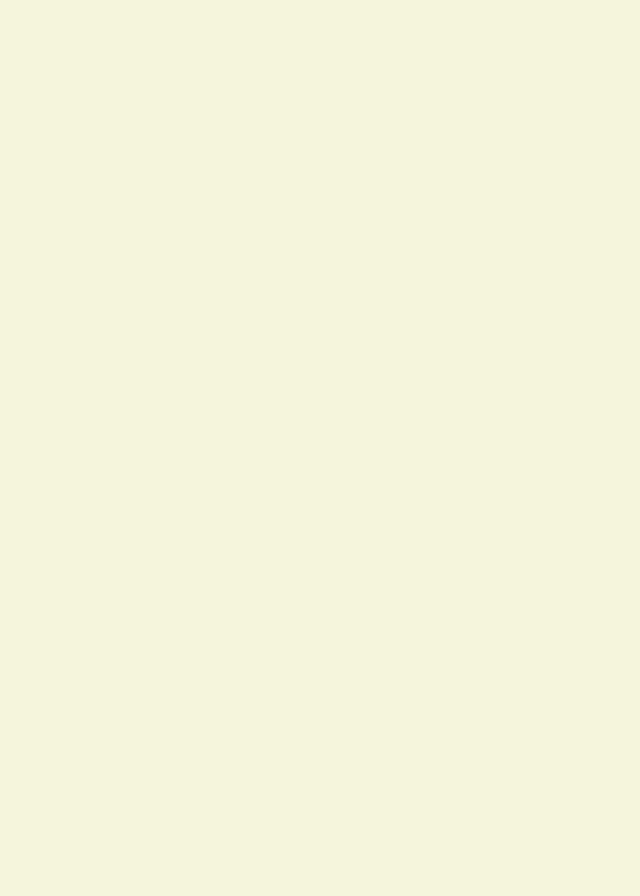
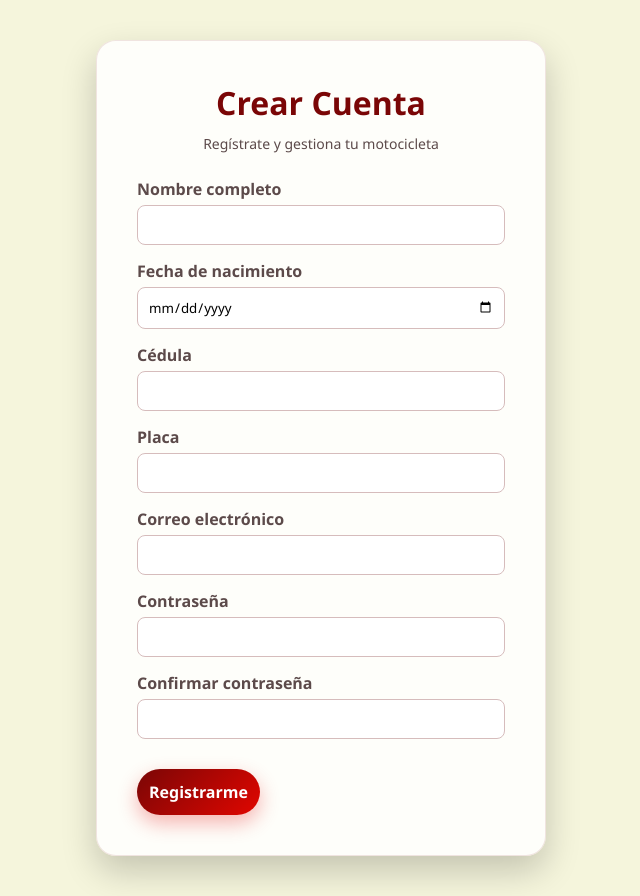
Before and after one commit to juandamartinez1811/Motosmart, a website: page Public/html/registro.html in a window 1280 px wide. Shown: the whole page, without its empty margins (319-959 px from the left). Before the commit the page ends 800 px from the top, so only its background shows below. Drawn offline with Linux system fonts and the light colour scheme.

Commit message:
gitt add. git commit -m "Creacion Registro" git push

```diff
--- a/Public/css/registro.css
+++ b/Public/css/registro.css
@@ -1,6 +1,129 @@
 *{
-    background-color: beige;
     margin: 0;
     padding: 0;
     box-sizing: border-box;
+    font-family: 'Segoe UI', sans-serif;
 }
+
+/* Fondo general */
+body{
+    background-color: beige;
+    overflow-x: hidden;
+}
+
+/* Contenedor principal */
+.contenedor{
+    display: flex;
+    justify-content: center;
+    align-items: center;
+    min-height: 100vh;
+    padding: 40px 20px;
+}
+
+/* Tarjeta del registro */
+.card-registro{
+    background: rgba(255, 255, 255, 0.85);
+    backdrop-filter: blur(10px);
+    border-radius: 20px;
+    padding: 40px;
+    width: 450px;
+    box-shadow: 0 15px 35px rgba(0,0,0,0.2);
+    transition: all 0.3s ease;
+    border: 1px solid rgba(122, 6, 6, 0.1);
+}
+
+.card-registro:hover{
+    transform: translateY(-5px);
+    box-shadow: 0 20px 45px rgba(0,0,0,0.25);
+}
+
+/* Títulos */
+.card-registro h1{
+    text-align: center;
+    color: #7a0606;
+    margin-bottom: 10px;
+}
+
+.subtitulo{
+    text-align: center;
+    color: #5c4a4a;
+    font-size: 14px;
+    margin-bottom: 25px;
+}
+
+.card-registro h3{
+    text-align: center;
+    margin: 20px 0 15px;
+    color: #7a0606;
+}
+
+/* Grupos de inputs */
+.grupo{
+    display: flex;
+    flex-direction: column;
+    margin-bottom: 15px;
+}
+
+.grupo label{
+    margin-bottom: 5px;
+    font-weight: 600;
+    color: #5c4a4a;
+}
+
+.grupo input{
+    padding: 10px;
+    border-radius: 8px;
+    border: 1px solid #d6bcbc;
+    outline: none;
+    transition: 0.3s;
+}
+
+.grupo input:focus{
+    border-color: #7a0606;
+    box-shadow: 0 0 5px rgba(122, 6, 6, 0.3);
+}
+
+/* Línea divisoria */
+hr{
+    margin: 20px 0;
+    border: none;
+    height: 1px;
+    background-color: #d6bcbc;
+}
+
+/* Botón */
+.btn-registrar{
+    margin-top: 15px;
+    background: linear-gradient(135deg, #7a0606, #e10600);
+    color: white;
+    padding: 12px;
+    border: none;
+    border-radius: 50px;
+    font-size: 16px;
+    font-weight: 600;
+    cursor: pointer;
+    transition: all 0.3s ease;
+    box-shadow: 0 8px 20px rgba(225, 6, 0, 0.3);
+}
+
+.btn-registrar:hover{
+    transform: translateY(-3px);
+    box-shadow: 0 12px 25px rgba(225, 6, 0, 0.4);
+}
+
+/* Link login */
+.login-link{
+    text-align: center;
+    margin-top: 20px;
+    font-size: 14px;
+}
+
+.login-link a{
+    color: #7a0606;
+    font-weight: bold;
+    text-decoration: none;
+}
+
+.login-link a:hover{
+    text-decoration: underline;
+}
--- a/Public/html/registro.html
+++ b/Public/html/registro.html
@@ -1,14 +1,66 @@
 <!DOCTYPE html>
-<html lang="en">
+<html lang="es">
 <head>
     <meta charset="UTF-8">
     <meta name="viewport" content="width=device-width, initial-scale=1.0">
-    <title>Gracias por elegirnos</title>
-    <link rel="icon" type="image/x-icon" href="../img/logo.ico">
+    <title>Registro | Gestión de Motos</title>
     <link rel="stylesheet" href="../css/registro.css">
-
 </head>
 <body>
 
+    <div class="contenedor">
+        <div class="card-registro">
+
+            <h1>Crear Cuenta</h1>
+            <p class="subtitulo">Regístrate y gestiona tu motocicleta</p>
+
+            <form id="formRegistro" action="/usuarios" method="POST">
+
+                <div class="grupo">
+                    <label>Nombre completo</label>
+                    <input type="text" name="nombre_usuario" required>
+                </div>
+
+                <div class="grupo">
+                    <label>Fecha de nacimiento</label>
+                    <input type="date" name="fecha_nacimiento" required>
+                </div>
+
+                <div class="grupo">
+                    <label>Cédula</label>
+                    <input type="number" name="cedula" required>
+                </div>
+
+                <div class="grupo">
+                    <label>Placa</label>
+                    <input type="text" name="placa" required>
+                </div>
+
+                <div class="grupo">
+                    <label>Correo electrónico</label>
+                    <input type="email" name="correo" required>
+                </div>
+
+                <div class="grupo">
+                    <label>Contraseña</label>
+                    <input type="password" name="password" id="password" required>
+                </div>
+
+                <div class="grupo">
+                    <label>Confirmar contraseña</label>
+                    <input type="password" id="confirmPassword" required>
+                </div>
+
+                <button type="submit" class="btn-registrar" onclick="window.location.href='html/index.html'">
+                    Registrarme
+                </button>
+
+            </form>
+
+        </div>
+    </div>
+
+    <script src="../js/Registro.js"></script>
+
 </body>
 </html>
--- /dev/null
+++ b/Public/js/Registro.js
@@ -0,0 +1,18 @@
+document.getElementById("formRegistro").addEventListener("submit", function(e){
+
+    const password = document.getElementById("password").value;
+    const confirmPassword = document.getElementById("confirmPassword").value;
+
+    if(password.length < 6){
+        alert("La contraseña debe tener mínimo 6 caracteres");
+        e.preventDefault();
+        return;
+    }
+
+    if(password !== confirmPassword){
+        alert("Las contraseñas no coinciden");
+        e.preventDefault();
+        return;
+    }
+
+});
```
Also changed, not shown: routes/usuarios.js (+33 -10 lines).
